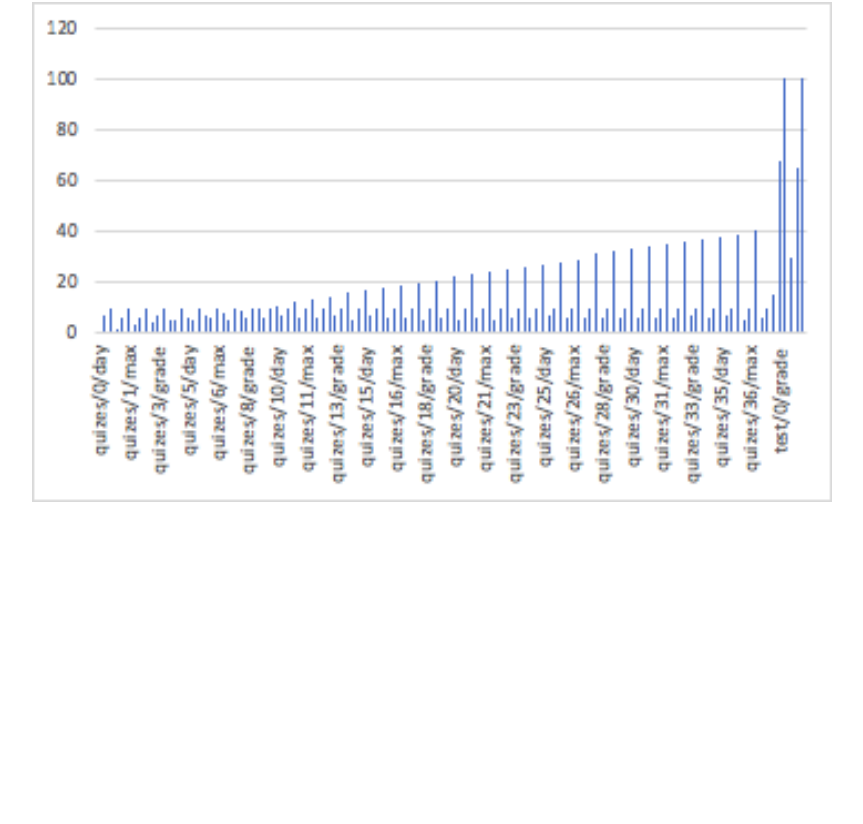
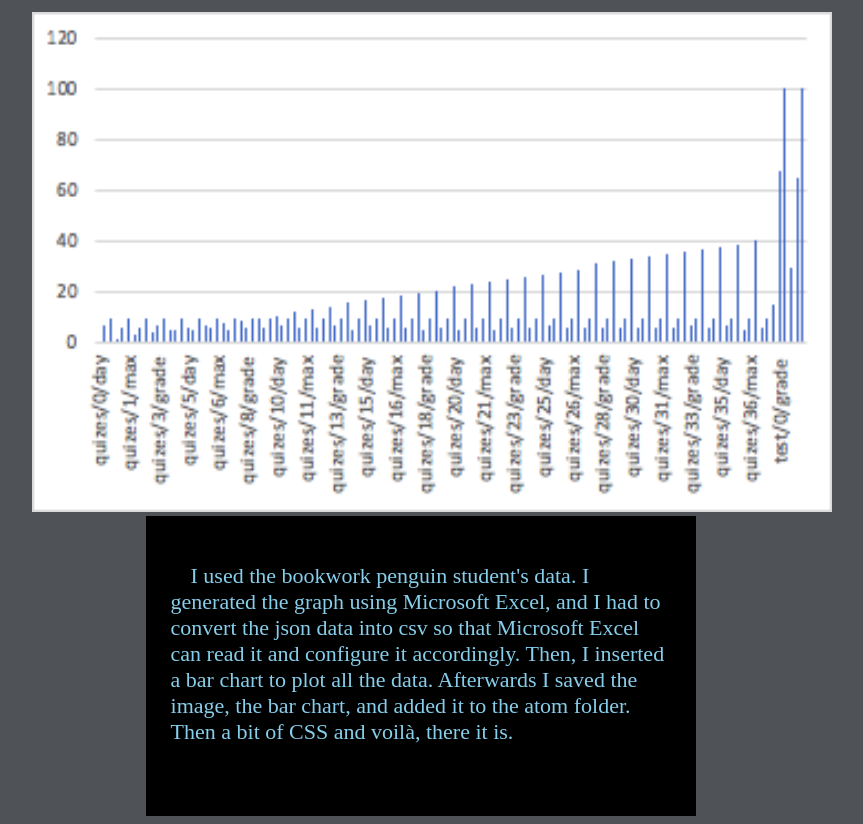
Before and after one commit to JibraanKhan/Penguin-Dataset, a plain HTML site: page index.html in a window 1280 px wide. Shown: the part 78-902 px from the top of the page, without its empty margins (229-1092 px from the left). Before the commit the page ends 800 px from the top, so only its background shows below. Drawn offline with Linux system fonts and the light colour scheme.

Commit message:
Last Commit

```diff
--- a/index.html
+++ b/index.html
@@ -8,5 +8,12 @@
   <body>
     <h1>Histogram</h1>
     <img src="CoolHistogram.png" alt="Histogram">
+    <div>
+      <p>I used the bookwork penguin student's data. I generated the graph using Microsoft
+         Excel, and I had to convert the json data into csv so that Microsoft Excel can
+        read it and configure it accordingly. Then, I inserted a bar chart to plot all the
+      data. Afterwards I saved the image, the bar chart, and added it to the atom folder.
+    Then a bit of CSS and voilà, there it is.</p>
+    </div>
   </body>
 </html>
--- a/style.css
+++ b/style.css
@@ -1,5 +1,11 @@
+body{
+  background-color: #4f5256;
+}
+
 h1{
   text-align: center;
+  font-size: 36px;
+  color: red;
 }
 
 img{
@@ -7,3 +13,17 @@ img{
   width: 800px;
   height: 500px;
 }
+
+div{
+  width: 500px;
+  height: 250px;
+  margin-left: 29%;
+  background: black;
+  padding: 25px;
+}
+
+p{
+  text-indent: 20px;
+  font-size: 22px;
+  color: skyblue;
+}
```
